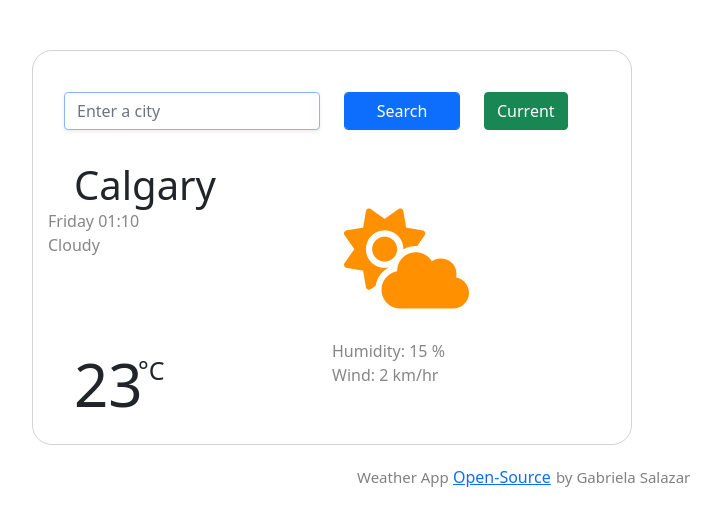
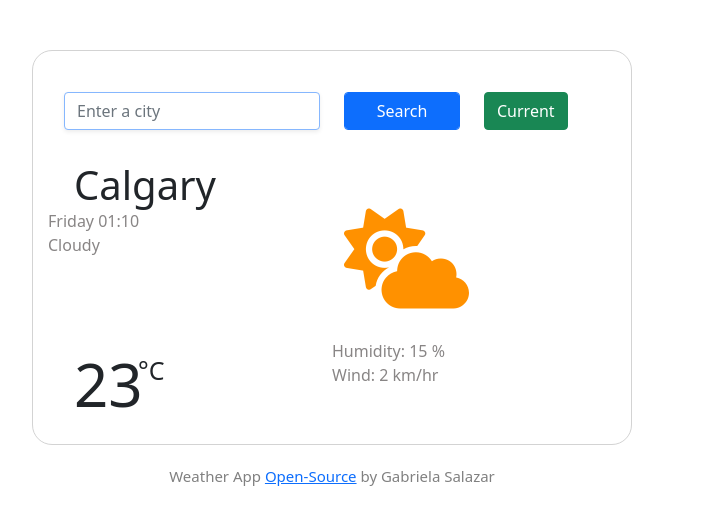
Before and after one commit to salazargc/SheCodes, a website built with Parcel: page index.html in a window 1280 px wide. Shown: the whole page, without its empty margins (308-1026 px from the left). Built offline with nearby package versions, Linux system fonts and the light colour scheme.

Commit message:
link fixed

```diff
--- a/index.html
+++ b/index.html
@@ -90,9 +90,14 @@
         </div>
       </div>
     </div>
-    <span class="app">Weather App</span>
-    <a href="https://github.com/salazargc/SheCodes">Open-Source</a>
-    <span class="coder">by Gabriela Salazar</span>
+    <p class="link">
+      <span class="app">Weather App</span>
+      <a href="https://github.com/salazargc/SheCodes" target="blank"
+        >Open-Source</a
+      >
+      <span class="coder"> by Gabriela Salazar</span>
+    </p>
+
     <script src="src/index.js"></script>
   </body>
 </html>
--- a/src/styles.css
+++ b/src/styles.css
@@ -45,16 +45,14 @@
   color: rgb(255, 145, 0);
   text-align: right;
 }
-.app {
+.app,
+.coder {
+  color: gray;
+}
+
+.link {
+  display: block;
+  text-align: center;
   font-size: 15px;
-  color: gray;
-  margin-left: 635px;
+  margin-top: 10px;
 }
-a {
-  margin: 635px auto;
-}
-.coder {
-  font-size: 15px;
-  color: gray;
-  margin-left: 1px;
-}
```
